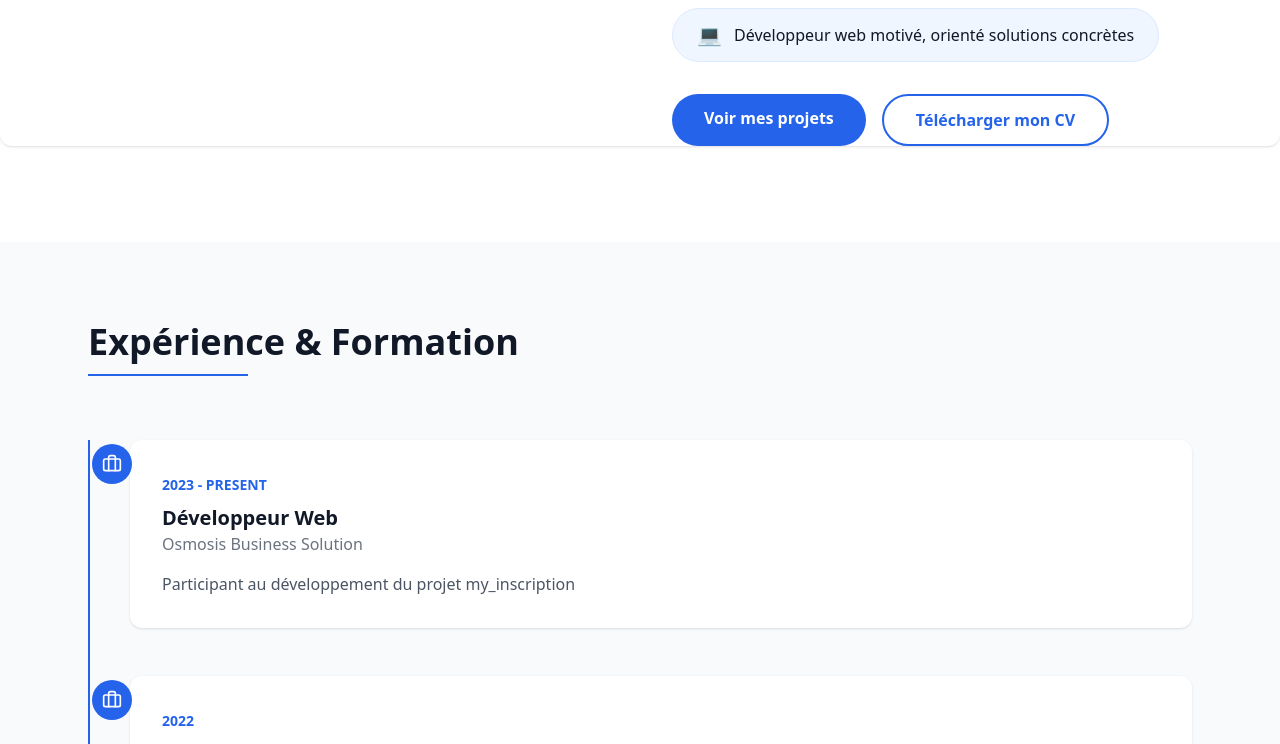
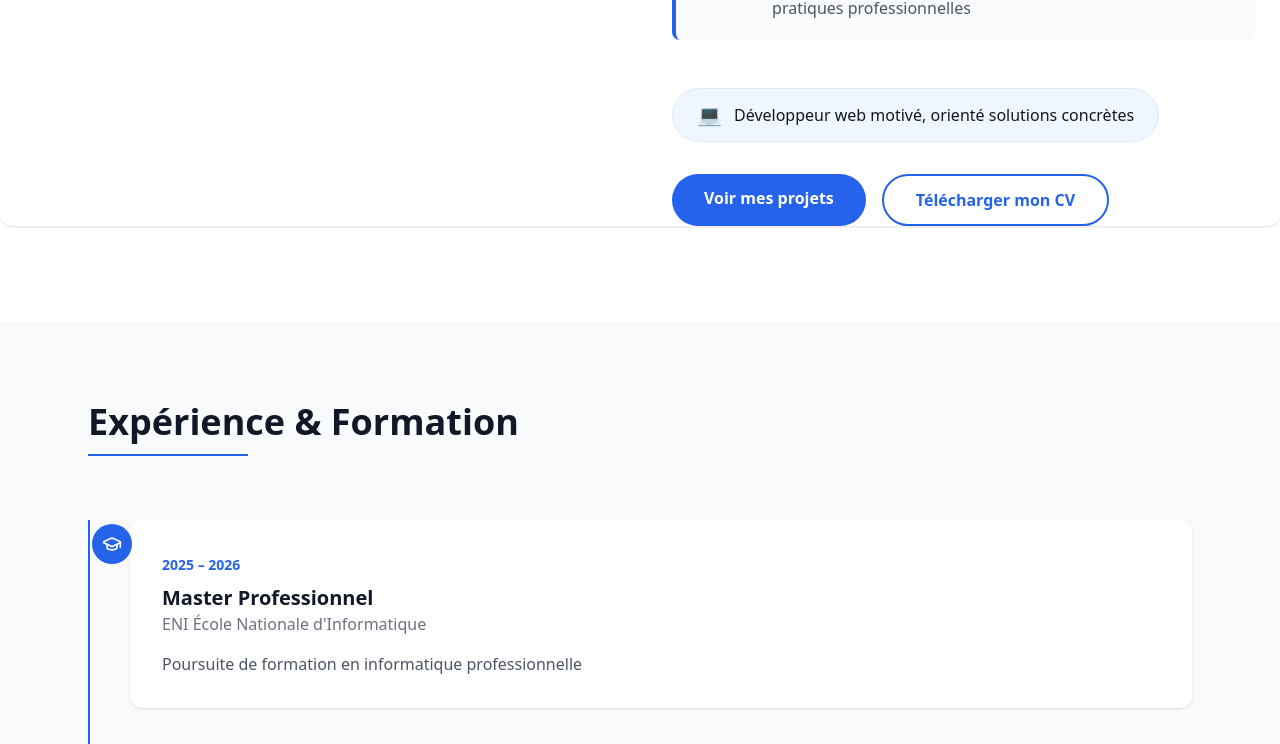
Before and after one commit to gerald1302/Portfolio, a React (Vite) app: page / in a window 1280 px wide. Shown: the part 1994-2738 px from the top of the page. Built offline with nearby package versions, Linux system fonts and the light colour scheme.

Commit message:
amelioratio traduction et skill et timelineData

```diff
--- a/src/components/About.jsx
+++ b/src/components/About.jsx
@@ -47,7 +47,7 @@ const About = () => {
             className="max-w-[200px] mx-auto mb-4 opacity-80"
           />
           <p className="italic  max-w-xs mx-auto">
-            Transformer des idées en solutions digitales fiables et performantes.
+            {t('about.tagline')}
           </p>
         </div>
       </div>
@@ -74,7 +74,7 @@ const About = () => {
             </div>
             <h4 className="font-semibold text-lg mb-2">{t('about.frontend')}</h4>
             <p className="text-gray-500 text-sm">
-              React.js, TailwindCSS, Material UI, interfaces modernes et responsives
+              {t('about.frontendDesc')}
             </p>
           </div>
 
@@ -84,7 +84,7 @@ const About = () => {
             </div>
             <h4 className="font-semibold text-lg mb-2">{t('about.backend')}</h4>
             <p className="text-gray-500 text-sm">
-              Node.js, Express, Prisma, API REST, authentification et sécurité
+              {t('about.backendDesc')}
             </p>
           </div>
 
@@ -94,7 +94,7 @@ const About = () => {
             </div>
             <h4 className="font-semibold text-lg mb-2">{t('about.tools')}</h4>
             <p className="text-gray-500 text-sm">
-              Git & GitHub, travail en local, structuration propre des projets
+              {t('about.toolsDesc')}
             </p>
           </div>
 
@@ -106,21 +106,21 @@ const About = () => {
           <div className="dark:bg-gray-800 flex flex-col sm:flex-row gap-4 bg-gray-50 p-5 rounded-lg border-l-4 border-blue-600" data-aos="fade-up" data-aos-delay="400">
             <span className="font-bold text-blue-600 text-lg w-20">2023</span>
             <p className="text-gray-600">
-              Début de projets web personnels avec React et Node.js
+              {t('about.timeline2023')}
             </p>
           </div>
 
           <div className="dark:bg-gray-800 flex flex-col sm:flex-row gap-4 bg-gray-50 p-5 rounded-lg border-l-4 border-blue-600" data-aos="fade-up" data-aos-delay="450">
             <span className="font-bold text-blue-600 text-lg w-20">2024</span>
             <p className="text-gray-600">
-              Développement d'une application complète de déclaration de recettes non fiscales
+              {t('about.timeline2024')}
             </p>
           </div>
 
           <div className="dark:bg-gray-800 flex flex-col sm:flex-row gap-4 bg-gray-50 p-5 rounded-lg border-l-4 border-blue-600" data-aos="fade-up" data-aos-delay="500">
             <span className="font-bold text-blue-600 text-lg w-20">2025</span>
             <p className="text-gray-600">
-              Approfondissement du backend, des API et des bonnes pratiques professionnelles
+              {t('about.timeline2025')}
             </p>
           </div>
 
@@ -132,7 +132,7 @@ const About = () => {
           <div className="dark:bg-gray-800 inline-flex items-center gap-3 bg-blue-50 border border-blue-100 rounded-full px-6 py-3 mb-8">
             <span className="text-xl">💻</span>
             <span className=" font-medium">
-              Développeur web motivé, orienté solutions concrètes
+              {t('about.motivation')}
             </span>
           </div>
 
--- a/src/components/Skills.jsx
+++ b/src/components/Skills.jsx
@@ -93,9 +93,7 @@ export default function Skills() {
             </h3>
 
             <p className="text-gray-500 leading-relaxed mb-8">
-              Développeur web orienté projets concrets, avec une bonne maîtrise
-              du frontend et une solide base backend. J’accorde une grande
-              importance à la qualité du code et à la logique métier.
+              {t('skillsProfile')}
             </p>
 
             <div className="space-y-6 mb-10">
--- a/src/components/Timeline.jsx
+++ b/src/components/Timeline.jsx
@@ -6,6 +6,21 @@ import { useLanguage } from "../context/LanguageContext.jsx";
 export default function ExperienceEducation() {
   useAOS();
   const { t } = useLanguage();
+
+  // Map project data with translations
+  const getTranslatedText = (key, property) => {
+    return t(`projects.${key}.${property}`);
+  };
+
+  // Map timeline data index to translation key
+  const timelineTranslations = [
+    "master",
+    "tresor",
+    "eniProducts",
+    "licence",
+    "wordLogistics",
+    "eniSpares",
+  ];
   return (
     <section id="experience" className="py-20 bg-gray-50 dark:bg-gray-900">
       <div className="max-w-6xl mx-auto px-6">
@@ -19,7 +34,13 @@ export default function ExperienceEducation() {
         {/* Timeline */}
         <div className="relative border-l-2 border-blue-600 pl-10 space-y-12">
 
-          {timelineData.map((item, index) => (
+          {timelineData.map((item, index) => {
+            const translationKey = timelineTranslations[index];
+            const translatedTitle = translationKey ? t(`projects.${translationKey}.title`) : item.title;
+            const translatedPlace = translationKey ? t(`projects.${translationKey}.place`) : item.place;
+            const translatedDescription = translationKey ? t(`projects.${translationKey}.description`) : item.description;
+
+            return (
             <div key={index} className="relative" data-aos="fade-up" data-aos-delay={`${index * 100 + 100}`}>
 
               {/* Icon */}
@@ -38,20 +59,21 @@ export default function ExperienceEducation() {
                 </span>
 
                 <h3 className="text-xl font-bold mt-2">
-                  {item.title}
+                  {translatedTitle}
                 </h3>
 
                 <p className="text-gray-500 font-medium">
-                  {item.place}
+                  {translatedPlace}
                 </p>
 
                 <p className="mt-4 text-gray-600 dark:text-gray-300">
-                  {item.description}
+                  {translatedDescription}
                 </p>
               </div>
 
             </div>
-          ))}
+            );
+          })}
 
         </div>
       </div>
--- a/src/data/skillsData.js
+++ b/src/data/skillsData.js
@@ -1,33 +1,54 @@
 export const skillsData = [
   {
-    title: "Frontend",
+    title: "Langages",
     iconName: "Code2",
     skills: [
-      { name: "React.js", percent: 75 },
-      { name: "Tailwind CSS", percent: 80 },
-      { name: "Material UI", percent: 70 },
-      { name: "HTML / CSS", percent: 85 },
+      { name: "JavaScript", percent: 85 },
+      { name: "Java", percent: 75 },
+      { name: "PHP", percent: 75 },
+      { name: "Python", percent: 70 },
+      { name: "SQL (PostgreSQL, MySQL, ORACLE, MongoDB)", percent: 80 },
     ],
   },
   {
-    title: "Backend",
-    iconName: "Server",
+    title: "Frameworks",
+    iconName: "Box",
     skills: [
-      { name: "Node.js", percent: 70 },
+      { name: "ReactJS", percent: 80 },
+      { name: "React Native", percent: 70 },
+      { name: "Next.js", percent: 75 },
+      { name: "Node.js", percent: 75 },
       { name: "Express.js", percent: 75 },
-      { name: "Prisma ORM", percent: 65 },
-      { name: "PostgreSQL", percent: 70 },
+      { name: "Spring Boot", percent: 70 },
     ],
   },
   {
-    title: "Autres technologies",
+    title: "Web",
+    iconName: "Globe",
+    skills: [
+      { name: "HTML5", percent: 85 },
+      { name: "CSS", percent: 85 },
+      { name: "Tailwind", percent: 80 },
+      { name: "jQuery", percent: 70 },
+      { name: "Bootstrap", percent: 75 },
+    ],
+  },
+  {
+    title: "Conception",
+    iconName: "Lightbulb",
+    skills: [
+      { name: "UML", percent: 75 },
+      { name: "MERISE", percent: 75 },
+      { name: "2TUP", percent: 70 },
+    ],
+  },
+  {
+    title: "Outils",
     iconName: "Settings",
     skills: [
-      { name: "Git / GitHub", percent: 80 },
-      { name: "API REST", percent: 75 },
-      { name: "JWT / Auth", percent: 65 },
-      { name: "React Native (Mobile)", percent: 65 },
-      { name: "Python / PHP (bases)", percent: 55 },
+      { name: "Git", percent: 85 },
+      { name: "Windows", percent: 85 },
+      { name: "Linux (Ubuntu)", percent: 80 },
     ],
   },
 ];
--- a/src/data/timelineData.js
+++ b/src/data/timelineData.js
@@ -1,31 +1,44 @@
 export const timelineData = [
   {
-    year: "2023 - PRESENT",
-    type: "experience",
-    title: "Développeur Web",
-    place: "Osmosis Business Solution",
-    description: "Participant au développement du projet my_inscription",
+    year: "2025 – 2026",
+    type: "education",
+    title: "Master Professionnel",
+    place: "ENI École Nationale d'Informatique",
+    description: "Poursuite de formation en informatique professionnelle",
   },
   {
-    year: "2022",
+    year: "2023 – 2024",
     type: "experience",
-    title: "Développeur Web",
-    place: "Osmosis Business Solution",
-    description: "Participant au développement du projet stalion_rh",
+    title: "TRESOR PUBLIC",
+    place: "Application de déclaration des recettes non fiscales",
+    description: "Développement d'une solution pour la gestion et la déclaration des revenus publics. Technologies: ReactJS, Node.js, PostgreSQL",
   },
   {
-    year: "2021",
-    type: "education",
-    title: "Licence",
-    place: "Université E-media Madagascar",
-    description:
-      "Obtention du diplôme de licence en informatique et télécommunication (Parcours Génie logiciel)",
+    year: "2023 – 2024",
+    type: "experience",
+    title: "Gestion des Produits",
+    place: "PROJET DE RÉALISATION À L'ENI",
+    description: "Conception d'une interface mobile performante pour le suivi des stocks. Technologies: React Native, Node.js, MySQL",
   },
   {
-    year: "2018",
+    year: "2022 – 2024",
     type: "education",
-    title: "Baccalauréat",
-    place: "Lycée Stella Maris Toamasina",
-    description: "Obtention du diplôme BACC série C",
+    title: "Licence Professionnelle (L1, L2, L3)",
+    place: "ENI École Nationale d'Informatique",
+    description: "Formation complète en développement informatique et conception d'applications",
+  },
+  {
+    year: "2022 – 2023",
+    type: "experience",
+    title: "Application de Gestion Logistique",
+    place: "SOCIÉTÉ WORD",
+    description: "Réalisation d'une solution commerciale pour optimiser les flux logistiques. Technologies: ReactJS, Node.js, MySQL",
+  },
+  {
+    year: "2022 – 2023",
+    type: "experience",
+    title: "Gestion des pièces de rechange",
+    place: "PROJET DE RÉALISATION À L'ENI",
+    description: "Conception d'un système de commande et d'inventaire. Technologies: ReactJS, Java, MySQL",
   },
 ];
--- a/src/data/translations.js
+++ b/src/data/translations.js
@@ -24,6 +24,14 @@ export const translations = {
       tools: "Outils & Méthodes",
       viewWork: "Voir mes projets",
       downloadCV: "Télécharger mon CV",
+      tagline: "Transformer des idées en solutions digitales fiables et performantes.",
+      frontendDesc: "React.js, TailwindCSS, Material UI, interfaces modernes et responsives",
+      backendDesc: "Node.js, Express, Prisma, API REST, authentification et sécurité",
+      toolsDesc: "Git & GitHub, travail en local, structuration propre des projets",
+      timeline2023: "Début de projets web personnels avec React et Node.js",
+      timeline2024: "Développement d'une application complète de déclaration de recettes non fiscales",
+      timeline2025: "Approfondissement du backend, des API et des bonnes pratiques professionnelles",
+      motivation: "Développeur web motivé, orienté solutions concrètes",
     },
     skills: {
       title: "Compétences",
@@ -57,6 +65,39 @@ export const translations = {
     timeline: {
       title: "Expérience & Formation",
     },
+    projects: {
+      tresor: {
+        title: "TRESOR PUBLIC",
+        place: "Application de déclaration des recettes non fiscales",
+        description: "Développement d'une solution pour la gestion et la déclaration des revenus publics. Technologies: ReactJS, Node.js, PostgreSQL",
+      },
+      eniProducts: {
+        title: "Gestion des Produits",
+        place: "PROJET DE RÉALISATION À L'ENI",
+        description: "Conception d'une interface mobile performante pour le suivi des stocks. Technologies: React Native, Node.js, MySQL",
+      },
+      wordLogistics: {
+        title: "Application de Gestion Logistique",
+        place: "SOCIÉTÉ WORD",
+        description: "Réalisation d'une solution commerciale pour optimiser les flux logistiques. Technologies: ReactJS, Node.js, MySQL",
+      },
+      eniSpares: {
+        title: "Gestion des pièces de rechange",
+        place: "PROJET DE RÉALISATION À L'ENI",
+        description: "Conception d'un système de commande et d'inventaire. Technologies: ReactJS, Java, MySQL",
+      },
+      master: {
+        title: "Master Professionnel",
+        place: "ENI École Nationale d'Informatique",
+        description: "Poursuite de formation en informatique professionnelle",
+      },
+      licence: {
+        title: "Licence Professionnelle (L1, L2, L3)",
+        place: "ENI École Nationale d'Informatique",
+        description: "Formation complète en développement informatique et conception d'applications",
+      },
+    },
+    skillsProfile: "Développeur web orienté projets concrets, avec une bonne maîtrise du frontend et une solide base backend. J'accorde une grande importance à la qualité du code et à la logique métier.",
   },
   en: {
     nav: {
@@ -83,6 +124,14 @@ export const translations = {
       tools: "Tools & Methods",
       viewWork: "View My Work",
       downloadCV: "Download My CV",
+      tagline: "Transform ideas into reliable and high-performance digital solutions.",
+      frontendDesc: "React.js, TailwindCSS, Material UI, modern and responsive interfaces",
+      backendDesc: "Node.js, Express, Prisma, API REST, authentication and security",
+      toolsDesc: "Git & GitHub, local development, proper project structure",
+      timeline2023: "Start of personal web projects with React and Node.js",
+      timeline2024: "Development of a complete non-fiscal revenue declaration application",
+      timeline2025: "In-depth backend, APIs and professional best practices",
+      motivation: "Motivated web developer, focused on concrete solutions",
     },
     skills: {
       title: "Skills",
@@ -116,5 +165,38 @@ export const translations = {
     timeline: {
       title: "Experience & Education",
     },
+    projects: {
+      tresor: {
+        title: "TRESOR PUBLIC",
+        place: "Public Revenue Declaration Application",
+        description: "Development of a solution for managing and declaring public revenues. Technologies: ReactJS, Node.js, PostgreSQL",
+      },
+      eniProducts: {
+        title: "Product Management",
+        place: "ENI REALIZATION PROJECT",
+        description: "Design of a high-performance mobile interface for stock tracking. Technologies: React Native, Node.js, MySQL",
+      },
+      wordLogistics: {
+        title: "Logistics Management Application",
+        place: "WORD COMPANY",
+        description: "Implementation of a business solution to optimize logistics flows. Technologies: ReactJS, Node.js, MySQL",
+      },
+      eniSpares: {
+        title: "Spare Parts Management",
+        place: "ENI REALIZATION PROJECT",
+        description: "Design of an order and inventory system. Technologies: ReactJS, Java, MySQL",
+      },
+      master: {
+        title: "Professional Master's Degree",
+        place: "ENI National School of Computer Science",
+        description: "Pursuit of professional training in computer science",
+      },
+      licence: {
+        title: "Professional Bachelor's Degree (L1, L2, L3)",
+        place: "ENI National School of Computer Science",
+        description: "Comprehensive training in computer science development and application design",
+      },
+    },
+    skillsProfile: "Web developer focused on concrete projects, with good expertise in frontend and solid backend fundamentals. I place great importance on code quality and business logic.",
   },
 };
--- a/src/pages/Home.jsx
+++ b/src/pages/Home.jsx
@@ -10,7 +10,7 @@ import Timeline from '../components/Timeline.jsx'
 const Home = () => {
   return (
     <>
-
+       <div className="h-16 md:h-20"></div>
     <Hero/>
     <About/>
     <Timeline/>
```
